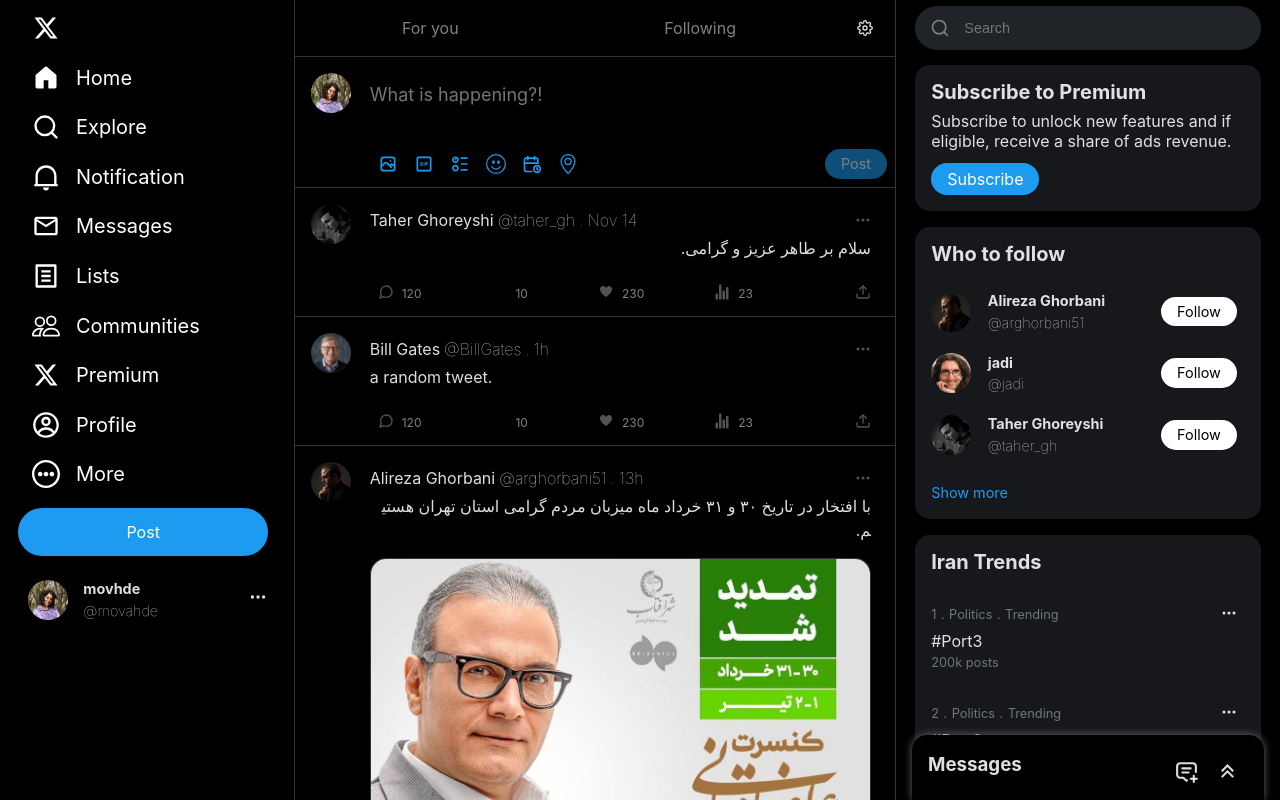
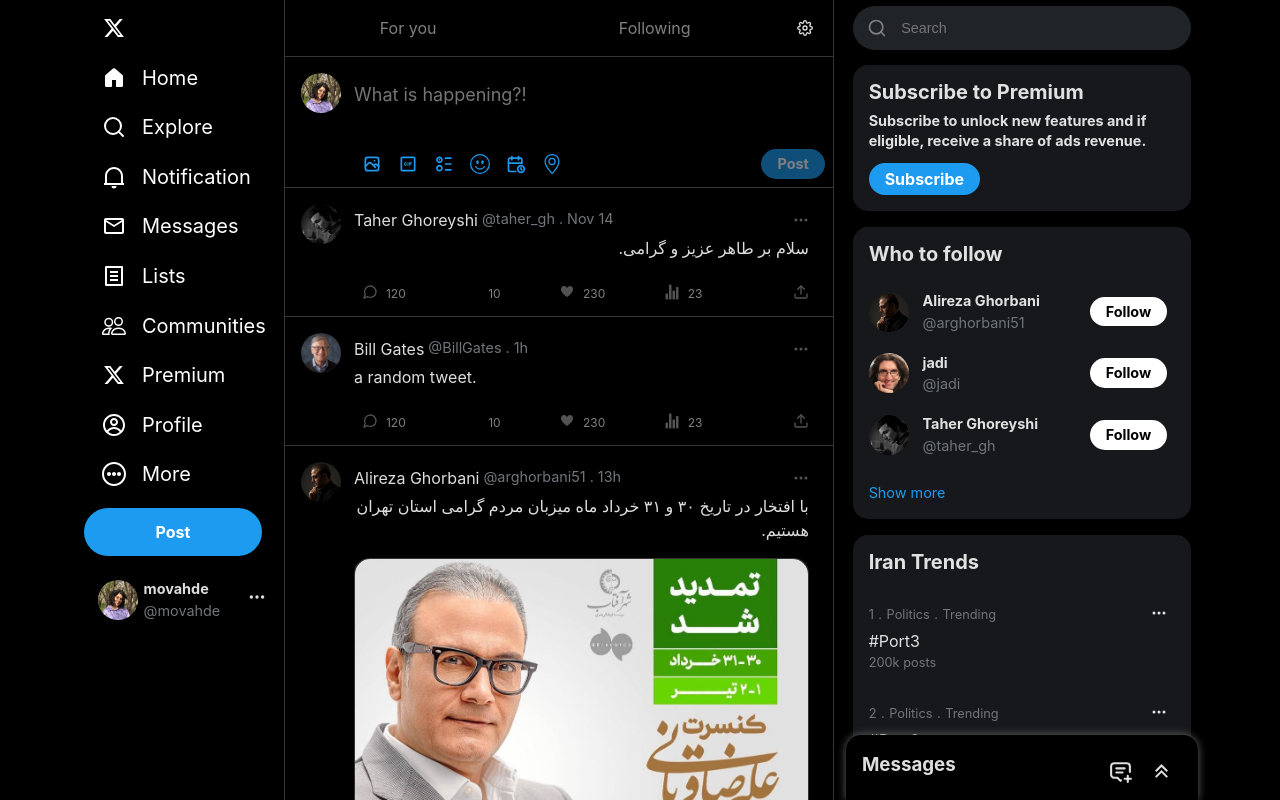
Before and after one commit to movhde/twitter, a React (Vite) app: page / in a window 1280 px wide. Shown: the top 800 px of the page. Built offline with nearby package versions, Linux system fonts and the light colour scheme; some icons are missing.

Commit message:
Fix some features

```diff
--- a/src/App.module.css
+++ b/src/App.module.css
@@ -9,7 +9,9 @@
 }
 
 .main {
+  max-width: 1140px;
   width: 100%;
   height: 100%;
+  margin: 0 auto;
   display: flex;
 }
--- a/src/components/NavBar/NavItem/NavItem.module.css
+++ b/src/components/NavBar/NavItem/NavItem.module.css
@@ -25,7 +25,7 @@
 }
 
 .icon {
-  font-size: 1.75rem;
+  font-size: 1.5rem;
 }
 
 @media only screen and (max-width: 1100px) {
--- a/src/components/NavBar/NavItems/NavItems.jsx
+++ b/src/components/NavBar/NavItems/NavItems.jsx
@@ -71,7 +71,7 @@
           <Avatar src={image} />
         </div>
         <div className={classes.usernameContainer}>
-          <span className={classes.username}>movhde</span>
+          <span className={classes.username}>movahde</span>
           <span className={classes.userId}>@movahde</span>
         </div>
         <div className={classes.icon}>
--- a/src/components/NavBar/NavItems/NavItems.module.css
+++ b/src/components/NavBar/NavItems/NavItems.module.css
@@ -53,7 +53,7 @@
 .userId {
   font: inherit;
   font-size: 0.9rem;
-  font-weight: lighter;
+  color: #71767b;
 }
 
 .icon {
@@ -61,7 +61,7 @@
   margin-right: 0.5rem;
 }
 
-@media only screen and (max-width: 1100px) {
+@media only screen and (max-width: 1000px) {
   .usernameContainer {
     display: none;
   }
--- a/src/components/SideBar/SideBar/SideBar.module.css
+++ b/src/components/SideBar/SideBar/SideBar.module.css
@@ -1,5 +1,6 @@
 .sideBar {
-  width: 30%;
+  min-width: 33%;
+  width: 100%;
   height: 100%;
   display: flex;
   flex-direction: column;
@@ -30,7 +31,7 @@
   cursor: pointer;
 }
 
-@media only screen and (max-width: 1100px) {
+@media only screen and (max-width: 1000px) {
   .sideBar {
     display: none;
   }
--- a/src/components/SideBar/SubscribeBox/SubscribeBox.module.css
+++ b/src/components/SideBar/SubscribeBox/SubscribeBox.module.css
@@ -6,7 +6,7 @@
   justify-content: center;
   align-items: flex-start;
   gap: 0.25rem;
-  padding: 0.75rem 0.5rem 0.5rem 1rem;
+  padding: 0.75rem 0.75rem 0.5rem 1rem;
 }
 
 .subscribe-box__title {
@@ -17,4 +17,6 @@
 
 .subscribe-box__body {
   line-height: 1.25rem;
+  font-size: 0.9rem;
+  font-weight: bold;
 }
--- a/src/components/SideBar/SuggestBox/SuggestAccount.module.css
+++ b/src/components/SideBar/SuggestBox/SuggestAccount.module.css
@@ -34,5 +34,5 @@
 }
 
 .account-info span:last-child {
-  font-weight: lighter;
+  color: #71767b;
 }
--- a/src/components/Tweets/TweetBox/TweetBox.module.css
+++ b/src/components/Tweets/TweetBox/TweetBox.module.css
@@ -28,7 +28,8 @@
 }
 
 .light-size {
-  font-weight: lighter;
+  font-size: 0.9rem;
+  color: #71767b;
 }
 
 .text-underline:hover {
--- a/src/components/UI/Avatar.jsx
+++ b/src/components/UI/Avatar.jsx
@@ -2,7 +2,7 @@
 
 const Avatar = (props) => {
   return (
-    <img className={classes.avatar} src={props.src} alt="Profile Picture" />
+    <img className={classes.avatar} src={props.src} alt="Profile picture" />
   )
 }
 
--- a/src/components/UI/Button.module.css
+++ b/src/components/UI/Button.module.css
@@ -6,13 +6,13 @@
   text-align: center;
   border: none;
   outline: none;
-  text-align: center;
   border-radius: 2rem;
   cursor: pointer;
   margin: 0.5rem;
   margin-left: 0;
   padding: 0.25rem 1rem;
   transition: 0.3s;
+  font-weight: bold;
 }
 
 .small {
--- a/src/index.css
+++ b/src/index.css
@@ -1,7 +1,9 @@
 :root {
   font-family: Inter, system-ui, Avenir, Helvetica, Arial, sans-serif;
+  /* font-family: "TwitterChirp", -apple-system, BlinkMacSystemFont, "Segoe UI", Roboto, Helvetica, Arial, sans-serif; */
   line-height: 1.5;
   font-weight: 400;
+  font-size: 16px;
 
   color-scheme: light dark;
   color: rgba(255, 255, 255, 0.87);
```
